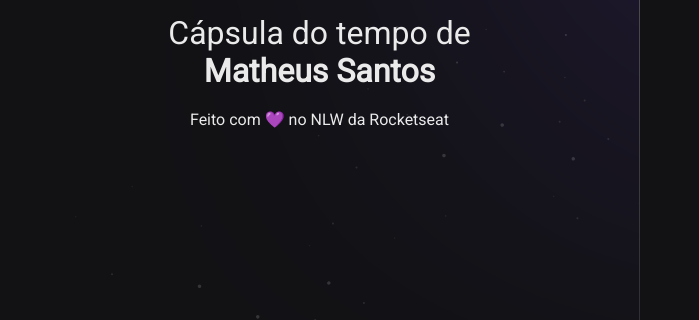
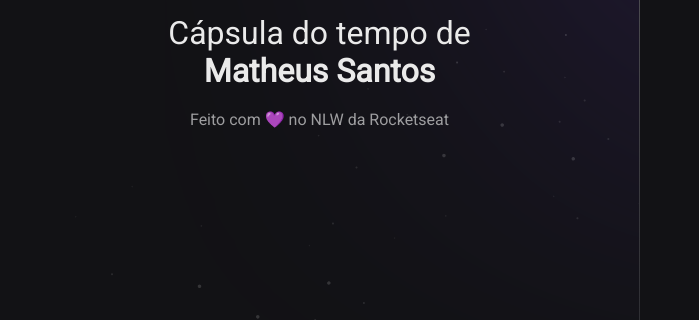
Before and after one commit to Setthing/Projetos, a plain HTML site: page index.html in a window 1280 px wide. Shown: the part 453-773 px from the top of the page, 0-699 px from the left. Drawn offline with Linux system fonts and the light colour scheme.

Commit message:
feat:edit aside span

```diff
--- a/styles.css
+++ b/styles.css
@@ -88,7 +88,7 @@ aside p {
   text-align: center;
 }
 
-aide span {
+aside span {
   fonte: size 12px;
   color: #9e9ea0;
 }
```
